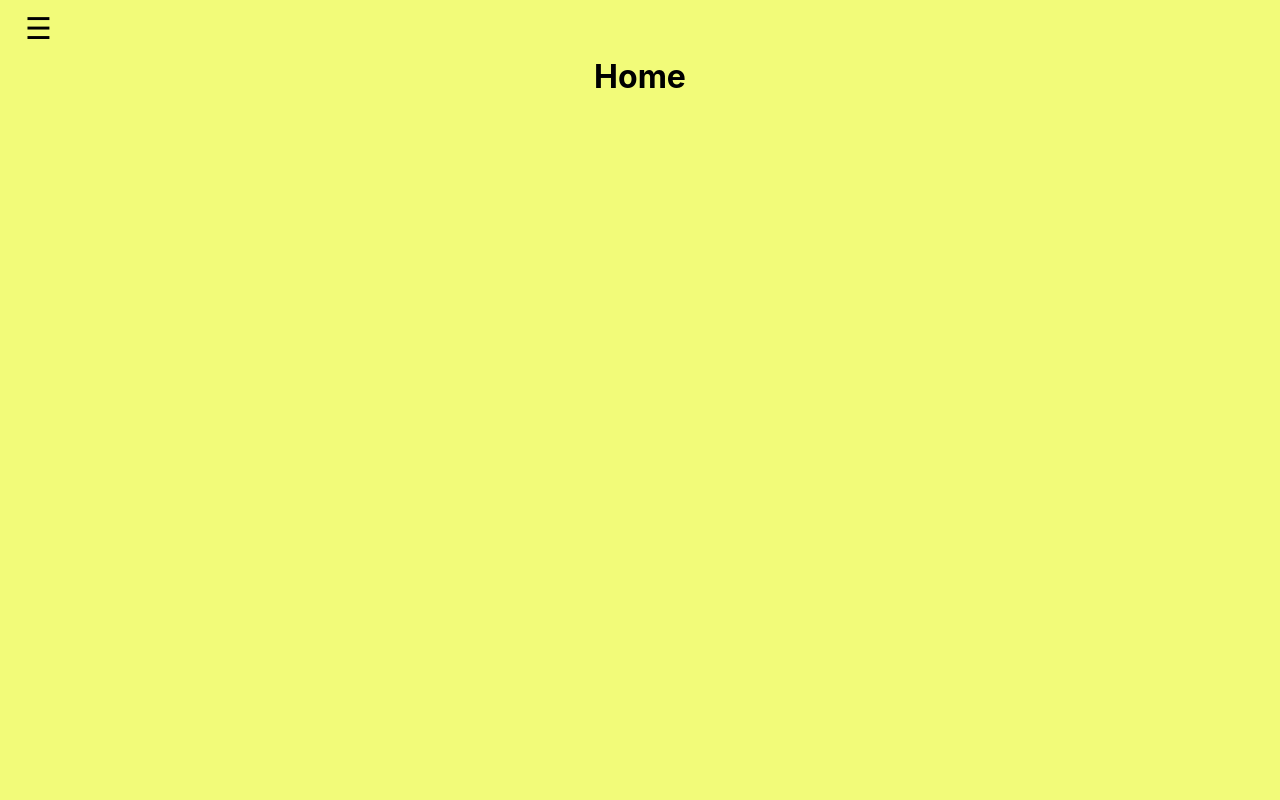
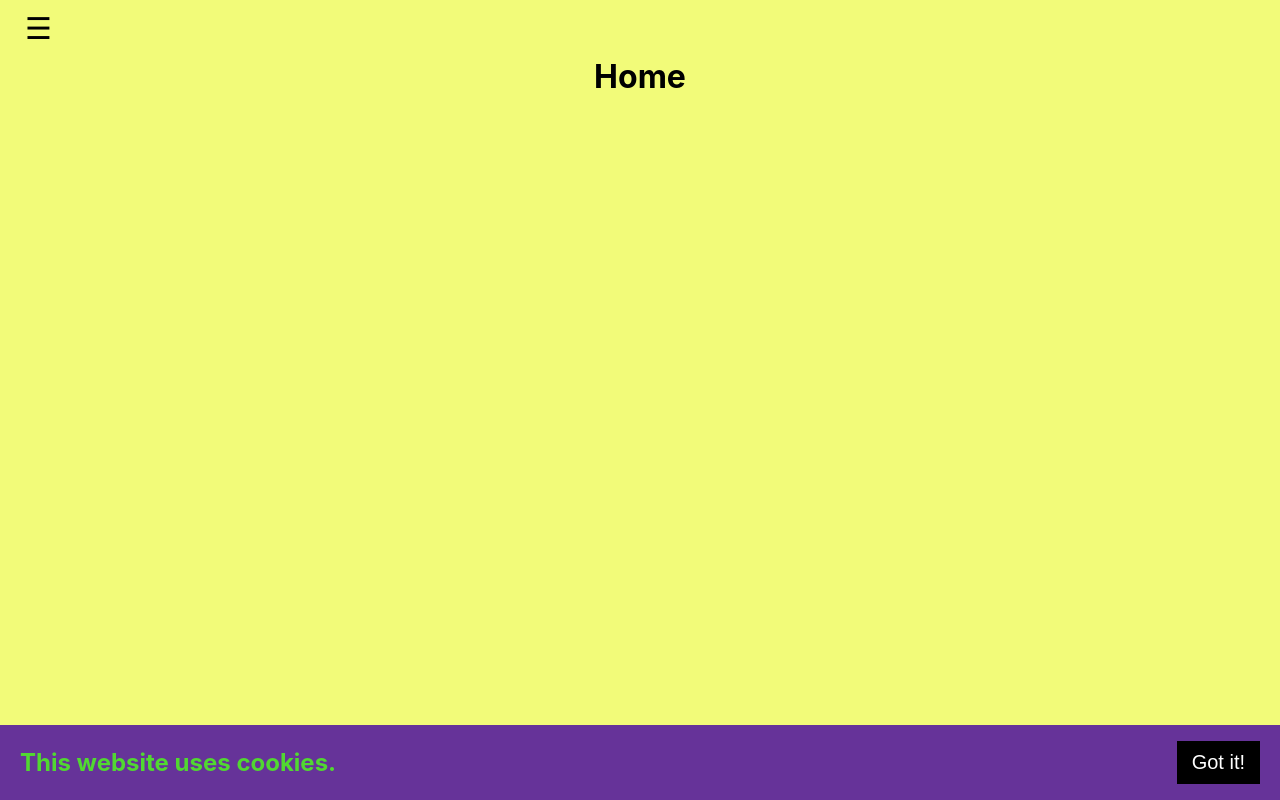
Before and after one commit to iamlana/React-PokeAPI-App, a React (Create React App) app: page / in a window 1280 px wide. Built offline with nearby package versions, Linux system fonts and the light colour scheme.

Commit message:
Add *UGLY* cookie notification

```diff
--- a/src/App.js
+++ b/src/App.js
@@ -14,6 +14,7 @@ import { Types } from "./components/Types"
 import { TypeDetails } from "./components/TypeDetails"
 import { FavoritePokemons } from "./components/FavoritePokemons"
 import { FavoritesProvider } from './components/favorites';
+import { CookieNotification } from './components/CookieNotification';
 
 export function App() {
   return (
@@ -31,6 +32,7 @@ export function App() {
             <Route path="/ability/:id" component={AbilityDetails} />
             <Route path="/type/:id" component={TypeDetails} />
           </Switch>
+          <CookieNotification />
         </div>
       </Router>
     </FavoritesProvider>
--- /dev/null
+++ b/src/components/CookieNotification.js
@@ -0,0 +1,33 @@
+import React, { useState } from 'react';
+
+export function CookieNotification () {
+  const [open, setOpen] = useState(() => !readDismissed())
+
+  function dismiss () {
+    saveDismissed()
+    setOpen(false)
+  }
+
+  if (!open) {
+    return null
+  }
+
+  return (
+    <div className="cookie-notification">
+      <p className="cookie-notification__text">
+        This website uses cookies.
+      </p>
+      <button className="cookie-notification__dismiss" onClick={dismiss}>
+        Got it!
+      </button>
+    </div>
+  )
+}
+
+function readDismissed () {
+  return !!localStorage.getItem('cookies-dismissed')
+}
+
+function saveDismissed () {
+  localStorage.setItem('cookies-dismissed', 'true')
+}
--- a/src/components/FavoritePokemons.js
+++ b/src/components/FavoritePokemons.js
@@ -8,10 +8,7 @@ export function FavoritePokemons() {
   return (
     <div className="page grid-container">
       {favorites.map(pokemon =>
-        <>
-          <PokemonLink key={pokemon} id={pokemon} />
-          <br />
-        </>
+        <PokemonLink key={pokemon} id={pokemon} />
       )}
     </div>
   )
--- /dev/null
+++ b/src/styles/cookie-notification.css
@@ -0,0 +1,31 @@
+.cookie-notification {
+  box-sizing: border-box;
+  position: fixed;
+  z-index: 10000000;
+  left: 0;
+  bottom: 0;
+  width: 100%;
+  height: 75px;
+  background-color: rebeccapurple;
+  display: flex;
+  justify-content: space-between;
+  align-items: center;
+  padding: 0 20px;
+}
+
+.cookie-notification__text {
+  box-sizing: border-box;
+  color: #51d831;
+  font-weight: bold;
+  font-size: 1.5rem;
+}
+
+.cookie-notification__dismiss {
+  box-sizing: border-box;
+  padding: 10px 15px;
+  margin: 0;
+  color: white;
+  background-color: black;
+  border: none;
+  border-radius: 0;
+}
--- a/src/styles/index.css
+++ b/src/styles/index.css
@@ -1,3 +1,5 @@
+@import "./cookie-notification.css";
+
 body {
   margin: 0;
   font-family: -apple-system, BlinkMacSystemFont, 'Segoe UI', 'Roboto', 'Oxygen',
```
